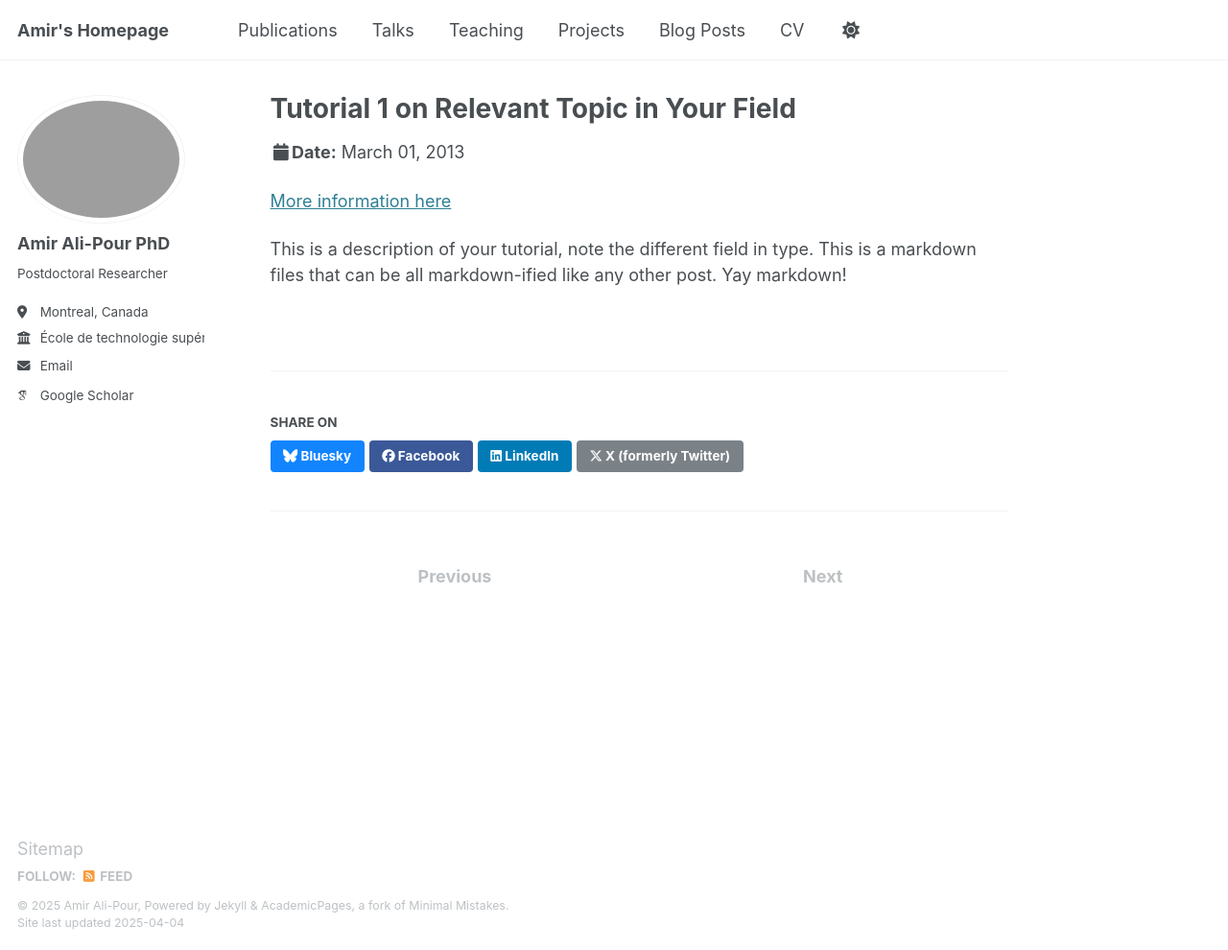
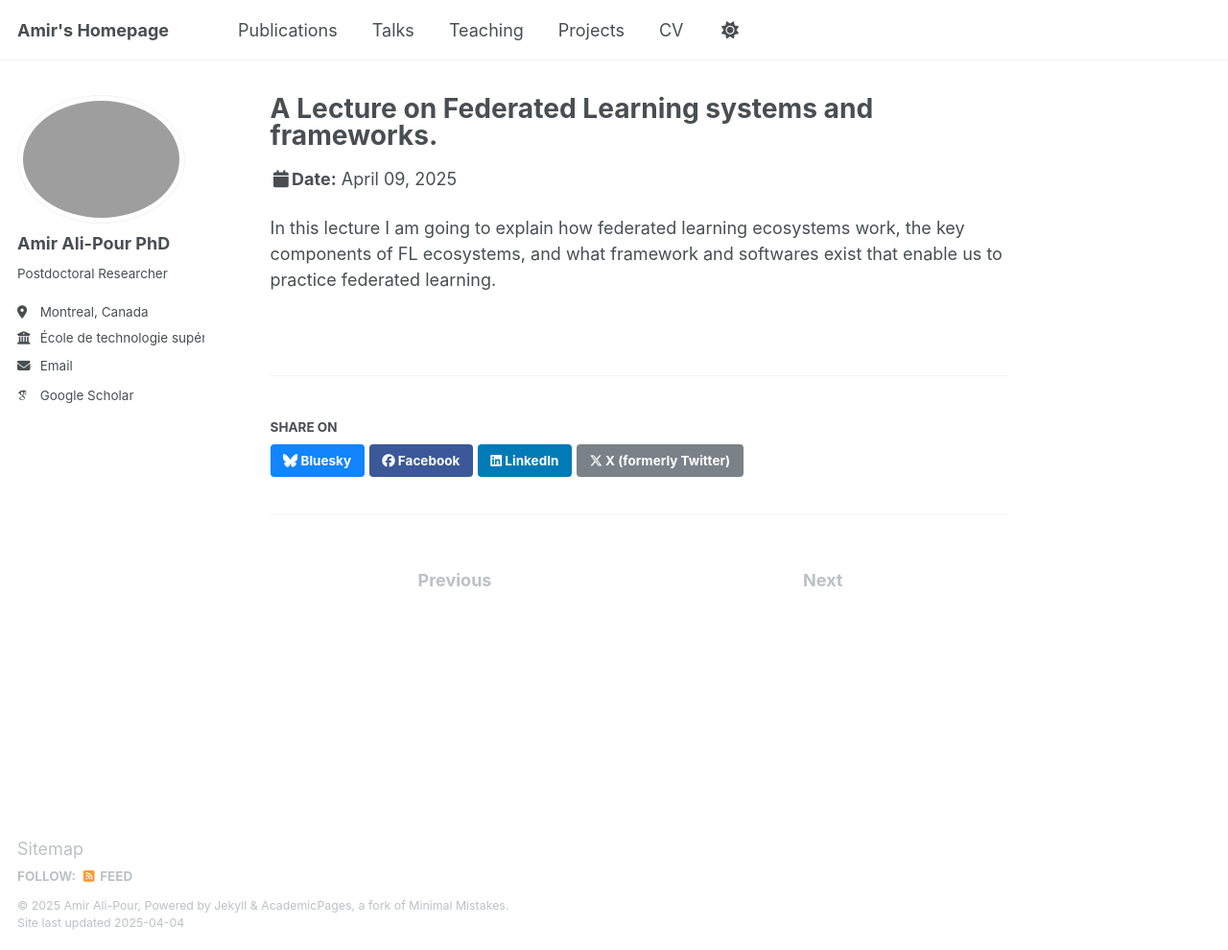
Before and after one commit to ali-pour-amir/ali-pour-amir.github.io, a Jekyll site: the page built from _talks/2013-03-01-tutorial-1.md, in a window 1280 px wide and 990 px high. Shown: the whole window at 96% size. Built offline with Jekyll 4.4.1, drawn with Linux system fonts in a browser that asks for light colours; some web fonts are replaced.

Commit message:
added some talks

```diff
--- a/_data/navigation.yml
+++ b/_data/navigation.yml
@@ -20,8 +20,8 @@ main:
   - title: "Projects"
     url: /projects/
 
-  - title: "Blog Posts"
-    url: /year-archive/
+  # - title: "Blog Posts"
+  #   url: /year-archive/
 
   - title: "CV"
     url: /files/academic_cv.pdf
--- a/_talks/2013-03-01-tutorial-1.md
+++ b/_talks/2013-03-01-tutorial-1.md
@@ -1,13 +1,11 @@
 ---
-title: "Tutorial 1 on Relevant Topic in Your Field"
+title: "A Lecture on Federated Learning systems and frameworks."
 collection: talks
-type: "Tutorial"
-permalink: /talks/2013-03-01-tutorial-1
-venue: "UC-Berkeley Institute for Testing Science"
-date: 2013-03-01
-location: "Berkeley, CA, USA"
+type: "Lecture"
+permalink: /talks/2025-04-09-ets-fl
+venue: "Ecole de Technologie Superieure (ETS)"
+date: 2025-04-09
+location: "Montreal, Quebec, Canada"
 ---
 
-[More information here](http://exampleurl.com)
-
-This is a description of your tutorial, note the different field in type. This is a markdown files that can be all markdown-ified like any other post. Yay markdown!
+In this lecture I am going to explain how federated learning ecosystems work, the key components of FL ecosystems, and what framework and softwares exist that enable us to practice federated learning.
```
Also changed, not shown: _projects/project-1.md (+1 -1 lines), _projects/project-2.md (+1 -1 lines), _projects/project-3.md (+1 -1 lines), _projects/project-4.md (+1 -1 lines), _talks/2012-03-01-talk-1.md (deleted, +0 -11 lines), _talks/2014-02-01-talk-2.md (deleted, +0 -13 lines), _talks/2014-03-01-talk-3.md (deleted, +0 -11 lines), _talks/2025-06-04-paise-ipdps2025.md (added, +11 -0 lines).
